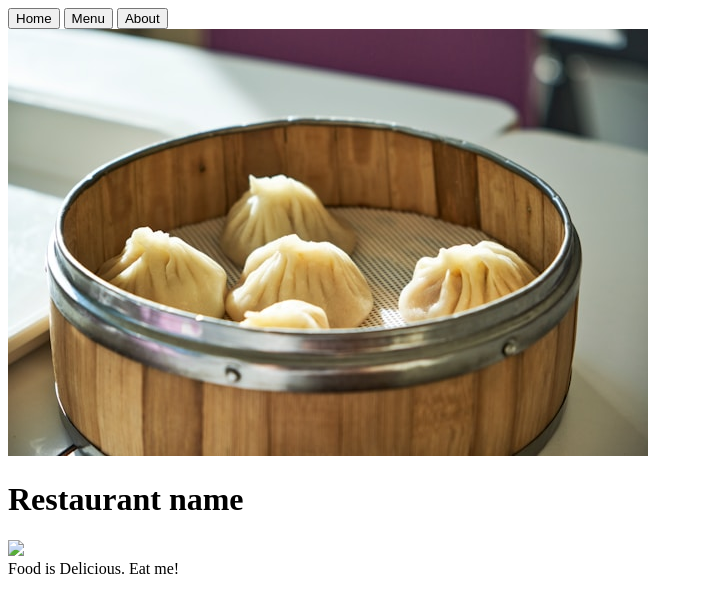
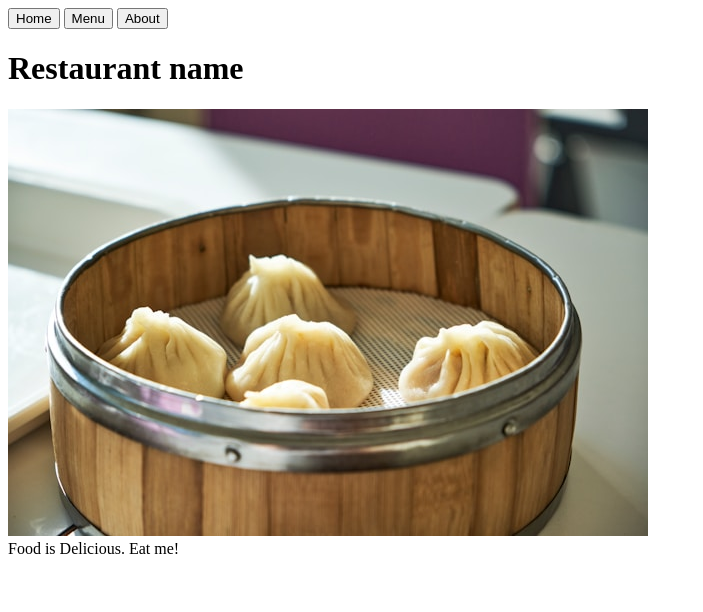
Before and after one commit to fugbot/odin-restaurant-page, a website built with webpack: page src/index.html in a window 1280 px wide. Shown: the whole page, without its empty margins (0-703 px from the left). Built offline with nearby package versions, Linux system fonts and the light colour scheme; files whose address does not match are found by name.

Commit message:
Fix webpack js updating

```diff
--- a/package.json
+++ b/package.json
@@ -6,13 +6,15 @@
   "scripts": {
     "test": "echo \"Error: no test specified\" && exit 1",
     "build": "webpack",
-    "watch": "webpack --watch"
+    "watch": "webpack --watch",
+    "serve": "webpack server"
   },
   "author": "",
   "license": "ISC",
   "devDependencies": {
     "html-webpack-plugin": "^5.6.0",
     "webpack": "^5.93.0",
-    "webpack-cli": "^5.1.4"
+    "webpack-cli": "^5.1.4",
+    "webpack-dev-server": "^5.0.4"
   }
 }
--- a/src/index.html
+++ b/src/index.html
@@ -17,7 +17,6 @@
     </header>
     <div id="content">
 
-      <img src="<%=require('./dumps.jpg')%>">
 
     </div>
 
--- a/src/index.js
+++ b/src/index.js
@@ -1,27 +1,23 @@
-
-console.log("onload");
-console.log("hello jan")
-
+import dumpsIcon from './dumps.jpg';
 
 const content = document.querySelector("#content");
 
 const title = document.createElement("h1");
-let image = document.createElement("img");
 const text = document.createElement("div");
 
-function hello() {
+function initialPage() {
     console.log("helo funct")
     content.appendChild(title);
     title.innerHTML += "Restaurant name";
 
-    image.src="<%=require('./dumps.jpg')%>";
-    content.appendChild(image);
+    const picture = new Image();
+    picture.src = dumpsIcon;
+    content.appendChild(picture);
 
     content.appendChild(text);
     text.innerHTML += "Food is Delicious. Eat me!";
 }
 
 window.onload = function() {
-    hello();
-
+    initialPage();
 }
--- a/webpack.config.js
+++ b/webpack.config.js
@@ -18,7 +18,7 @@ module.exports = {
     path: path.resolve(__dirname, 'dist'),
     clean: true,
   },
-  watch: true,
+  mode: 'development',
   module: {
     rules: [
       {
```
Also changed, not shown: 1 other file.
